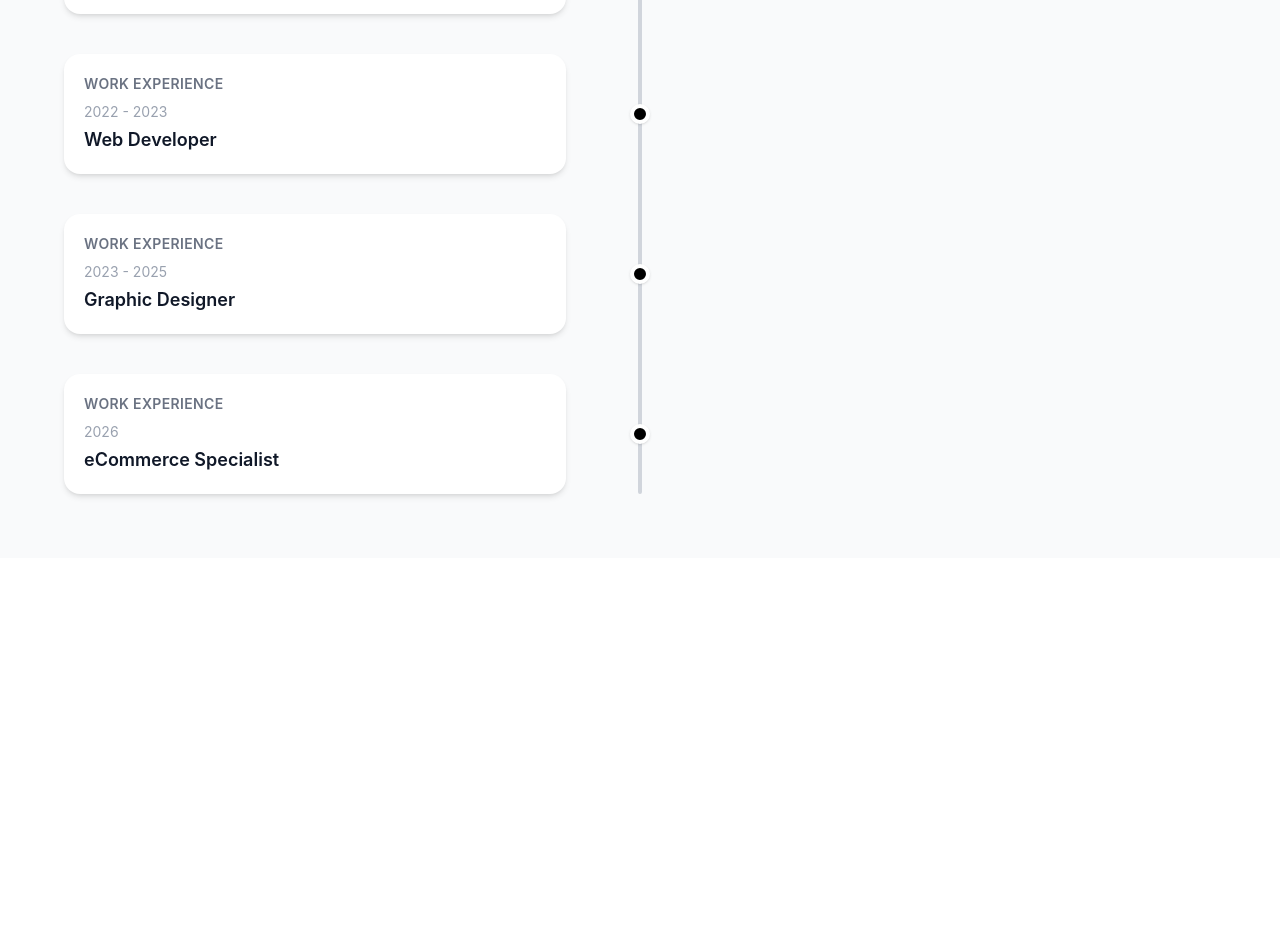
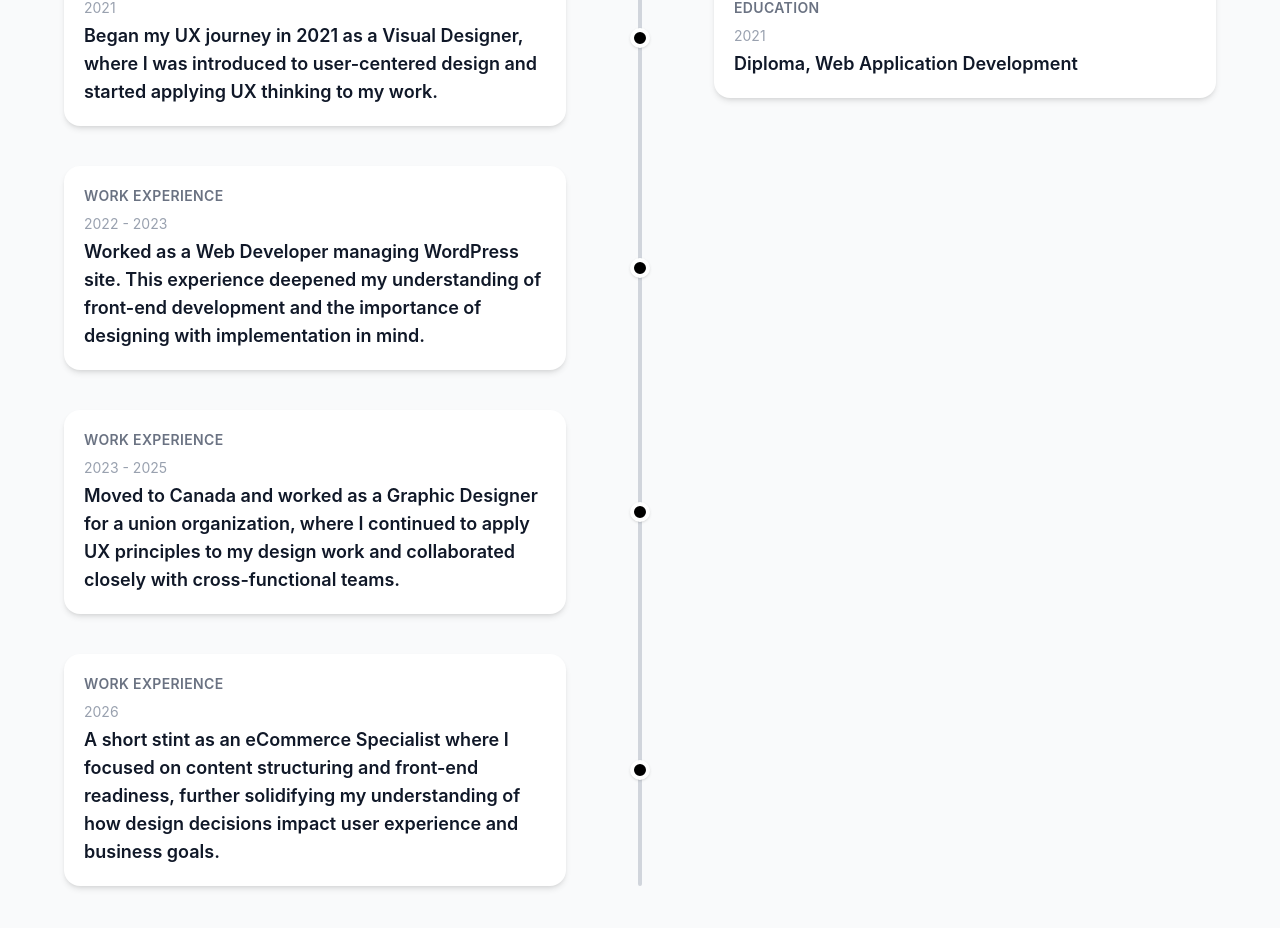
Before and after one commit to francesjgonzales/marketing-design, a React (Vite) app in the folder marketing-design-app/: page / in a window 1280 px wide. Shown: the part 4914-5842 px from the top of the page. Before the commit the page ends 5472 px from the top, so only its background shows below. Built offline with nearby package versions, Linux system fonts and the light colour scheme.

Commit message:
added timeline

```diff
--- a/marketing-design-app/src/components/Timeline.jsx
+++ b/marketing-design-app/src/components/Timeline.jsx
@@ -15,7 +15,7 @@ export default function Timeline() {
     {
       year: "2007 - 2021",
       education: "",
-      work: "Graphic Designer",
+      work: "Became a Graphic Designer across various industries, where I honed my skills in brand-compliant design and developed a strong foundation in marketing design across print and digital platforms.",
     },
     {
       year: "2018",
@@ -30,17 +30,17 @@ export default function Timeline() {
     {
       year: "2022 - 2023",
       education: "",
-      work: "Web Developer",
+      work: "Worked as a Web Developer managing WordPress site. This experience deepened my understanding of front-end development and the importance of designing with implementation in mind.",
     },
     {
       year: "2023 - 2025",
       education: "",
-      work: "Graphic Designer",
+      work: "Moved to Canada and worked as a Graphic Designer for a union organization, where I continued to apply UX principles to my design work and collaborated closely with cross-functional teams.",
     },
     {
       year: "2026",
       education: "",
-      work: "eCommerce Specialist",
+      work: "A short stint as an eCommerce Specialist where I focused on content structuring and front-end readiness, further solidifying my understanding of how design decisions impact user experience and business goals.",
     },
   ];
 
```
